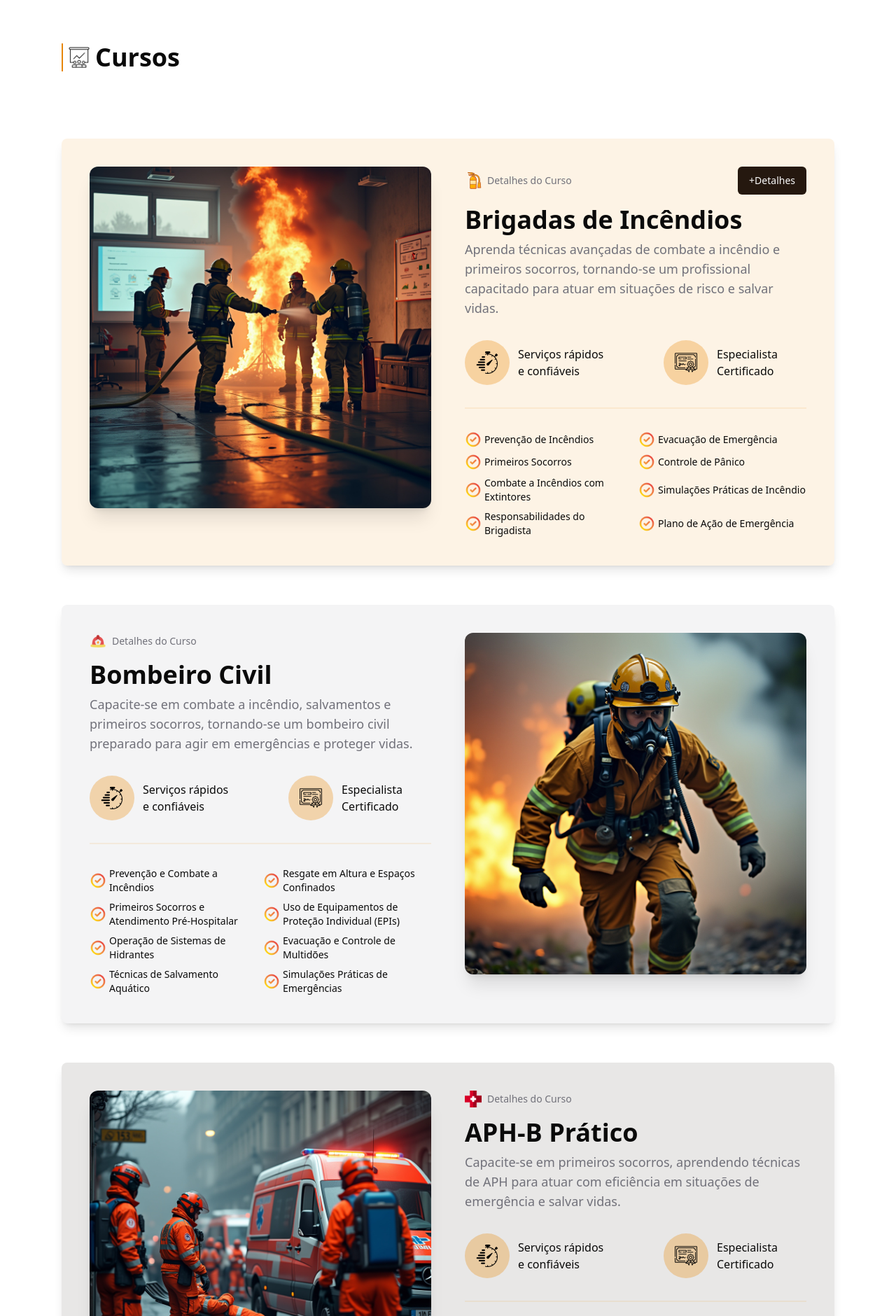
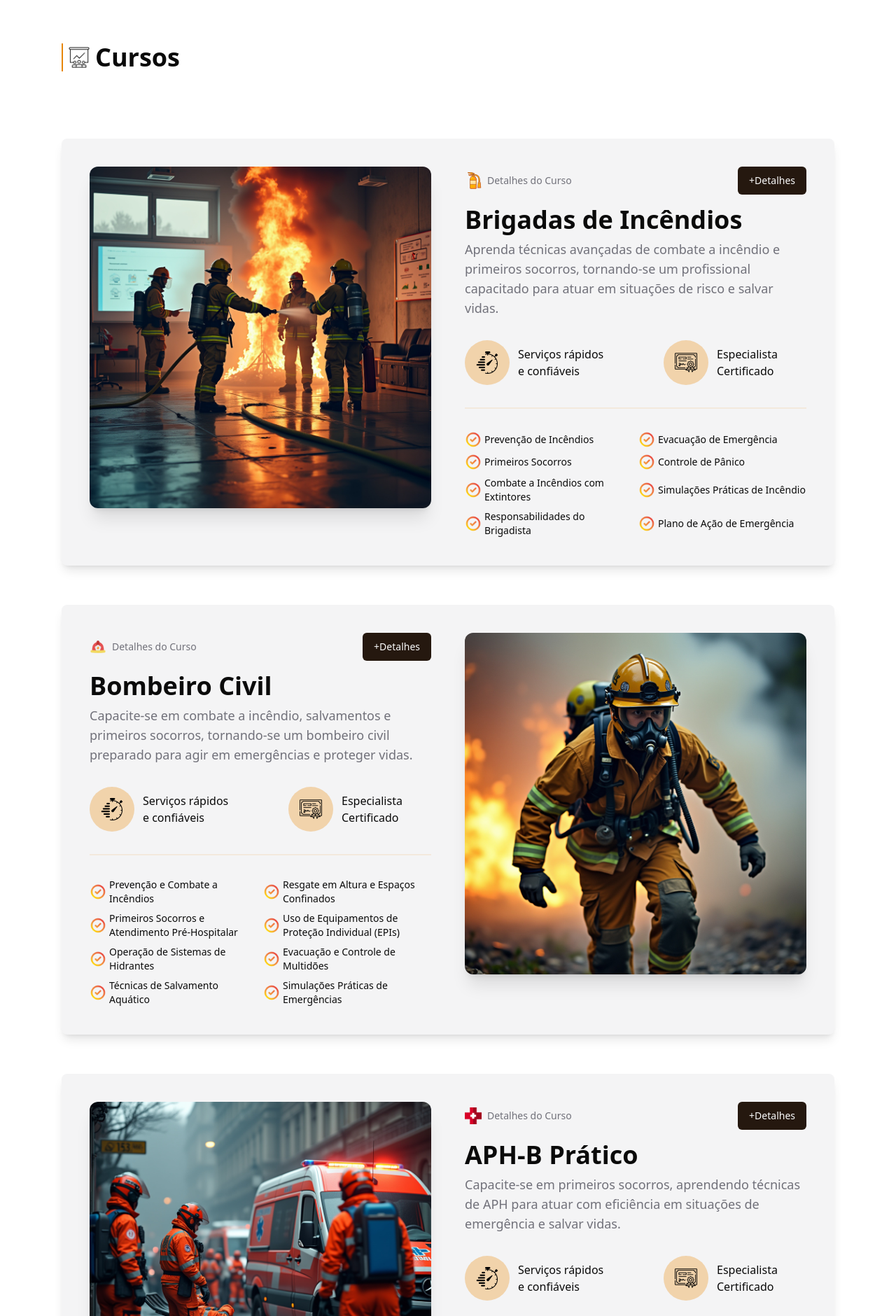
Before and after one commit to willyancr/landing-page-jf-brigadas, a Next.js app: page / in a window 1280 px wide. Shown: the part 920-2800 px from the top of the page at 70% size. Built offline with nearby package versions, Linux system fonts and the light colour scheme.

Commit message:
feat: add new instructor section and contact component
Added a new section for instructors with profiles and social media links. Also
included a contact component for the website. Updated styles and images
accordingly.

```diff
--- a/src/app/(landing-page)/(hero)/page.tsx
+++ b/src/app/(landing-page)/(hero)/page.tsx
@@ -1,4 +1,5 @@
 import About from "@/app/components/about";
+import Contact from "@/app/components/contact";
 import GalleryImages from "@/app/components/gallery-images";
 import Header from "@/app/components/header";
 import Home from "@/app/components/home";
@@ -12,6 +13,7 @@ export default function HeroSection() {
       <About />
       <Instructors />
       <GalleryImages />
+      <Contact />
     </div>
   );
 }
--- a/src/app/components/about.tsx
+++ b/src/app/components/about.tsx
@@ -20,39 +20,10 @@ export default function About() {
           </h1>
         </div>
         <div className="flex flex-col gap-14">
-          <div className="grid grid-cols-2 gap-12 bg-secondary/10 p-10 rounded-lg shadow-lg w-full">
-            <Image
-              src="/image-curso-brigadista.jpg"
-              alt="imagem curso brigadista"
-              width={500}
-              height={500}
-              quality={100}
-              className="rounded-xl shadow-xl"
-            />
-            <CardCoursesDetails />
-          </div>
-          <div className="grid grid-cols-2 gap-12 bg-zinc-100 p-10 rounded-lg shadow-lg w-full">
-            <CardCoursesBombeiroCivil />
-            <Image
-              src="/image-curso-bombeiro-civil.jpg"
-              alt="imagem curso brigadista"
-              width={500}
-              height={500}
-              quality={100}
-              className="rounded-xl shadow-xl"
-            />
-          </div>
-          <div className="grid grid-cols-2 gap-12 bg-primary/10 p-10 rounded-lg shadow-lg w-full">
-            <Image
-              src="/image-curso-aph.jpg"
-              alt="imagem curso brigadista"
-              width={500}
-              height={500}
-              quality={100}
-              className="rounded-xl shadow-xl"
-            />
-            <CardCoursesAPH />
-          </div>
+          <CardCoursesDetails />
+          <CardCoursesBombeiroCivil />
+
+          <CardCoursesAPH />
         </div>
       </div>
     </div>
--- a/src/app/components/card-courses-aph.tsx
+++ b/src/app/components/card-courses-aph.tsx
@@ -1,12 +1,23 @@
+import { Button } from "@/components/ui/button";
 import Image from "next/image";
 
 export default function CardCoursesAPH() {
   return (
+    <div className="flex w-full flex-col gap-6 rounded-lg bg-zinc-100 p-4 shadow-lg lg:grid lg:grid-cols-2 lg:gap-12 lg:p-10">
+      <Image
+        src="/image-curso-aph.jpg"
+        alt="imagem curso brigadista"
+        width={500}
+        height={500}
+        quality={100}
+        className="h-auto w-full rounded-xl object-cover shadow-xl"
+      />
       <div className="flex flex-col gap-4">
+        <div className="flex flex-col items-start justify-between gap-2 sm:flex-row sm:items-center">
           <div className="flex items-center gap-2">
             <Image
               src="/icon-cruz-vermelha.png"
-          alt="icon brigadas"
+              alt="icon cruz vermelha"
               width={24}
               height={24}
               quality={100}
@@ -15,15 +26,19 @@ export default function CardCoursesAPH() {
               Detalhes do Curso
             </span>
           </div>
+          <Button className="mt-2 bg-primary transition-all hover:bg-secondary sm:mt-0">
+            +Detalhes
+          </Button>
+        </div>
 
         <div className="mb-4 space-y-2">
-        <h1 className="text-4xl font-bold">APH-B Prático</h1>
-        <p className="text-lg text-zinc-500">
+          <h1 className="text-3xl font-bold lg:text-4xl">APH-B Prático</h1>
+          <p className="text-base text-zinc-500 lg:text-lg">
             Capacite-se em primeiros socorros, aprendendo técnicas de APH para
             atuar com eficiência em situações de emergência e salvar vidas.
           </p>
         </div>
-      <div className="flex items-center justify-between">
+        <div className="xs:flex-row xs:items-center flex items-start justify-between gap-4">
           <div className="flex items-center gap-3">
             <div className="rounded-full bg-secondary/30 p-4">
               <Image
@@ -52,7 +67,7 @@ export default function CardCoursesAPH() {
           </div>
         </div>
         <div className="my-4 border-b-2 border-secondary/10" />
-      <div className="grid grid-cols-2 gap-2">
+        <div className="grid grid-cols-1 gap-2 sm:grid-cols-2">
           {[
             { id: 1, title: "Suporte Básico de Vida (SBV)" },
             { id: 2, title: "Controle de Hemorragias" },
@@ -76,5 +91,6 @@ export default function CardCoursesAPH() {
           ))}
         </div>
       </div>
+    </div>
   );
 }
--- a/src/app/components/card-courses-bombeiro-civil.tsx
+++ b/src/app/components/card-courses-bombeiro-civil.tsx
@@ -1,8 +1,11 @@
+import { Button } from "@/components/ui/button";
 import Image from "next/image";
 
 export default function CardCoursesBombeiroCivil() {
   return (
+    <div className="flex w-full flex-col gap-6 rounded-lg bg-zinc-100 p-4 shadow-lg lg:grid lg:grid-cols-2 lg:gap-12 lg:p-10">
       <div className="flex flex-col gap-4">
+        <div className="flex flex-col items-start justify-between gap-2 sm:flex-row sm:items-center">
           <div className="flex items-center gap-2">
             <Image
               src="/icon-bombeiro.png"
@@ -15,16 +18,20 @@ export default function CardCoursesBombeiroCivil() {
               Detalhes do Curso
             </span>
           </div>
+          <Button className="mt-2 bg-primary transition-all hover:bg-secondary sm:mt-0">
+            +Detalhes
+          </Button>
+        </div>
 
         <div className="mb-4 space-y-2">
-        <h1 className="text-4xl font-bold">Bombeiro Civil</h1>
-        <p className="text-lg text-zinc-500">
+          <h1 className="text-3xl font-bold lg:text-4xl">Bombeiro Civil</h1>
+          <p className="text-base text-zinc-500 lg:text-lg">
             Capacite-se em combate a incêndio, salvamentos e primeiros socorros,
             tornando-se um bombeiro civil preparado para agir em emergências e
             proteger vidas.
           </p>
         </div>
-      <div className="flex items-center justify-between">
+        <div className="xs:flex-row xs:items-center flex items-start justify-between gap-4">
           <div className="flex items-center gap-3">
             <div className="rounded-full bg-secondary/30 p-4">
               <Image
@@ -53,12 +60,15 @@ export default function CardCoursesBombeiroCivil() {
           </div>
         </div>
         <div className="my-4 border-b-2 border-secondary/10" />
-      <div className="grid grid-cols-2 gap-2">
+        <div className="grid grid-cols-1 gap-2 sm:grid-cols-2">
           {[
             { id: 1, title: "Prevenção e Combate a Incêndios" },
             { id: 2, title: "Resgate em Altura e Espaços Confinados" },
             { id: 3, title: "Primeiros Socorros e Atendimento Pré-Hospitalar" },
-          { id: 4, title: "Uso de Equipamentos de Proteção Individual (EPIs)" },
+            {
+              id: 4,
+              title: "Uso de Equipamentos de Proteção Individual (EPIs)",
+            },
             { id: 5, title: "Operação de Sistemas de Hidrantes" },
             { id: 6, title: "Evacuação e Controle de Multidões" },
             { id: 7, title: "Técnicas de Salvamento Aquático" },
@@ -77,5 +87,15 @@ export default function CardCoursesBombeiroCivil() {
           ))}
         </div>
       </div>
+
+      <Image
+        src="/image-curso-bombeiro-civil.jpg"
+        alt="imagem curso brigadista"
+        width={500}
+        height={500}
+        quality={100}
+        className="h-auto w-full rounded-xl object-cover shadow-xl"
+      />
+    </div>
   );
 }
--- a/src/app/components/card-courses-details.tsx
+++ b/src/app/components/card-courses-details.tsx
@@ -3,8 +3,17 @@ import Image from "next/image";
 
 export default function CardCoursesDetails() {
   return (
-    <div className="flex flex-col gap-4 ">
-      <div className="flex items-center justify-between gap-2">
+    <div className="flex w-full flex-col gap-6 rounded-lg bg-zinc-100 p-4 shadow-lg lg:grid lg:grid-cols-2 lg:gap-12 lg:p-10">
+      <Image
+        src="/image-curso-brigadista.jpg"
+        alt="imagem curso brigadista"
+        width={500}
+        height={500}
+        quality={100}
+        className="h-auto w-full rounded-xl object-cover shadow-xl"
+      />
+      <div className="flex flex-col gap-4">
+        <div className="flex flex-col items-start justify-between gap-2 sm:flex-row sm:items-center">
           <div className="flex items-center gap-2">
             <Image
               src="/icon-brigadas.png"
@@ -17,19 +26,21 @@ export default function CardCoursesDetails() {
               Detalhes do Curso
             </span>
           </div>
-        <Button className="bg-primary transition-all hover:bg-secondary">
+          <Button className="mt-2 bg-primary transition-all hover:bg-secondary sm:mt-0">
             +Detalhes
           </Button>
         </div>
         <div className="mb-4 space-y-2">
-        <h1 className="text-4xl font-bold">Brigadas de Incêndios</h1>
-        <p className="text-lg text-zinc-500">
-          Aprenda técnicas avançadas de combate a incêndio e primeiros socorros,
-          tornando-se um profissional capacitado para atuar em situações de
-          risco e salvar vidas.
+          <h1 className="text-3xl font-bold lg:text-4xl">
+            Brigadas de Incêndios
+          </h1>
+          <p className="text-base text-zinc-500 lg:text-lg">
+            Aprenda técnicas avançadas de combate a incêndio e primeiros
+            socorros, tornando-se um profissional capacitado para atuar em
+            situações de risco e salvar vidas.
           </p>
         </div>
-      <div className="flex items-center justify-between">
+        <div className="xs:flex-row xs:items-center flex items-start justify-between gap-4">
           <div className="flex items-center gap-3">
             <div className="rounded-full bg-secondary/30 p-4">
               <Image
@@ -58,7 +69,7 @@ export default function CardCoursesDetails() {
           </div>
         </div>
         <div className="my-4 border-b-2 border-secondary/10" />
-      <div className="grid grid-cols-2 gap-2">
+        <div className="grid grid-cols-1 gap-2 sm:grid-cols-2">
           {[
             { id: 1, title: "Prevenção de Incêndios" },
             { id: 2, title: "Evacuação de Emergência" },
@@ -82,5 +93,6 @@ export default function CardCoursesDetails() {
           ))}
         </div>
       </div>
+    </div>
   );
 }
--- a/src/app/components/gallery-images.tsx
+++ b/src/app/components/gallery-images.tsx
@@ -14,33 +14,33 @@ interface ImageItem {
 const images: ImageItem[] = [
   {
     id: "1",
-    src: "/image-profile-bombeiro-3.jpeg",
+    src: "/image-curso-brigadista.jpg",
     alt: "Descrição da imagem 1",
   },
   {
     id: "2",
-    src: "/image-profile-bombeiro-1.jpeg",
+    src: "/image-curso-brigadista.jpg",
     alt: "Descrição da imagem 2",
   },
   {
     id: "3",
-    src: "/image-profile-bombeiro-2.jpeg",
+    src: "/image-curso-brigadista.jpg",
     alt: "Descrição da imagem 3",
   },
   { id: "4", src: "/image-curso-brigadista.jpg", alt: "Descrição da imagem 4" },
   {
     id: "1",
-    src: "/image-profile-bombeiro-3.jpeg",
+    src: "/image-curso-brigadista.jpg",
     alt: "Descrição da imagem 1",
   },
   {
     id: "2",
-    src: "/image-profile-bombeiro-1.jpeg",
+    src: "/image-curso-brigadista.jpg",
     alt: "Descrição da imagem 2",
   },
   {
     id: "3",
-    src: "/image-profile-bombeiro-2.jpeg",
+    src: "/image-curso-brigadista.jpg",
     alt: "Descrição da imagem 3",
   },
   { id: "4", src: "/image-curso-brigadista.jpg", alt: "Descrição da imagem 4" },
--- a/src/app/components/header.tsx
+++ b/src/app/components/header.tsx
@@ -30,7 +30,7 @@ export default function Header() {
             </li>
             <li>
               <Link
-                href="#contato"
+                href="#contact"
                 className="transition-all hover:text-zinc-50"
               >
                 Contato
--- a/src/app/globals.css
+++ b/src/app/globals.css
@@ -64,7 +64,9 @@
     @apply bg-background text-foreground;
   }
 }
-
+html {
+  scroll-behavior: smooth;
+}
 /* scrollbar */
 *::-webkit-scrollbar {
   width: 8px;
--- a/src/app/layout.tsx
+++ b/src/app/layout.tsx
@@ -15,7 +15,8 @@ const geistMono = localFont({
 
 export const metadata: Metadata = {
   title: "JF Brigadas",
-  description: "Curso de Brigadas de Incêdios, Bombeiros Civil, APH-B Prático e outros",
+  description:
+    "Curso de Brigadas de Incêdios, Bombeiros Civil, APH-B Prático e outros",
 };
 
 export default function RootLayout({
--- a/tailwind.config.ts
+++ b/tailwind.config.ts
@@ -12,6 +12,7 @@ const config: Config = {
       backgroundImage: {
         "image-bombeiros": "url('/bg-hero.jpeg')",
         "image-gallery": "url('/bg-gallery.svg')",
+        "image-instructors": "url('/bg-instructors.svg')",
       },
       animation: {
         modal: "modal .4s ease-in-out ",
```
Also changed, not shown: src/app/components/contact.tsx (added, +20 -0 lines), src/app/components/instructors.tsx (+14 -10 lines), public/bg-instructors.svg (added), public/icon-contato.png (added). Lines whose indentation alone changed are shown as unchanged.
